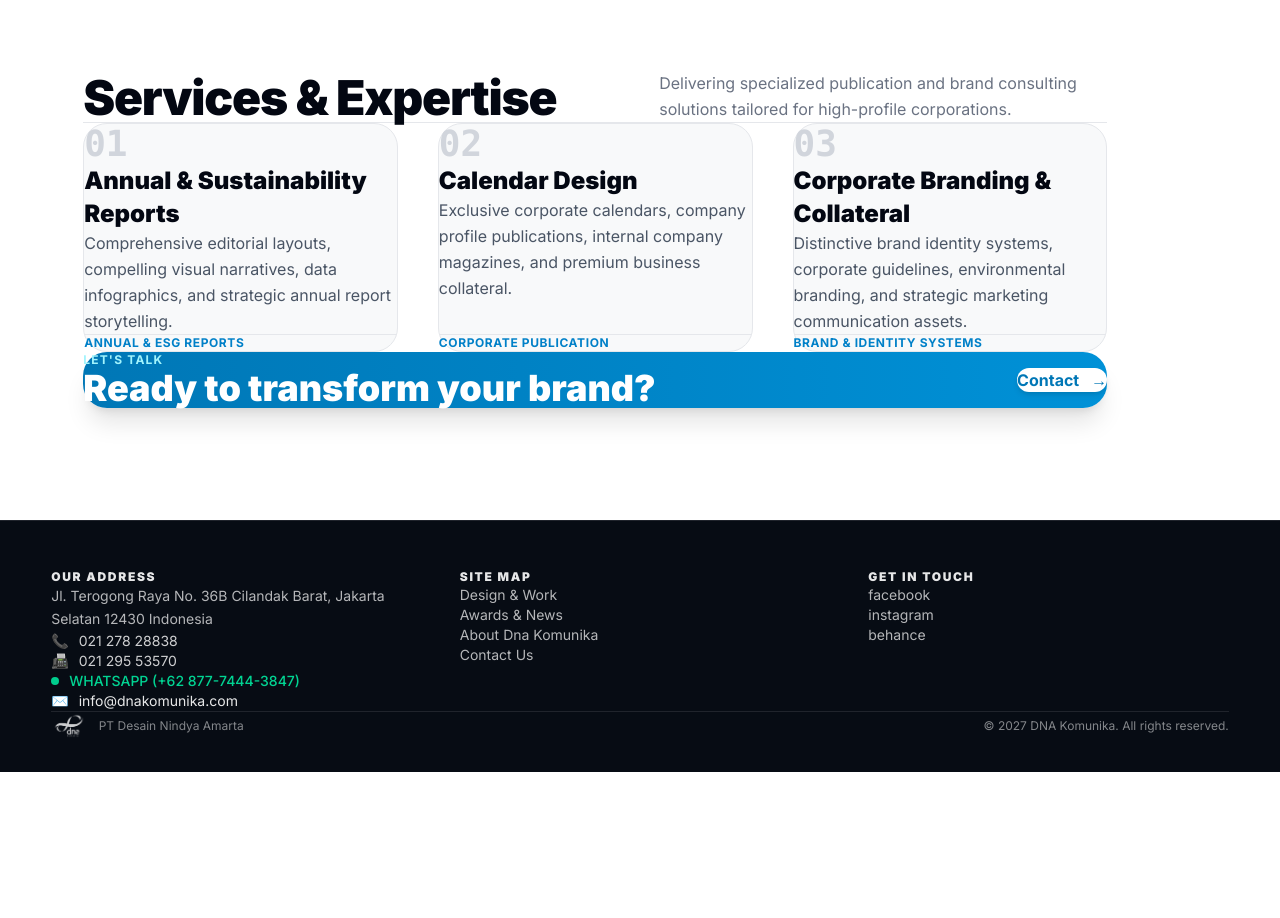
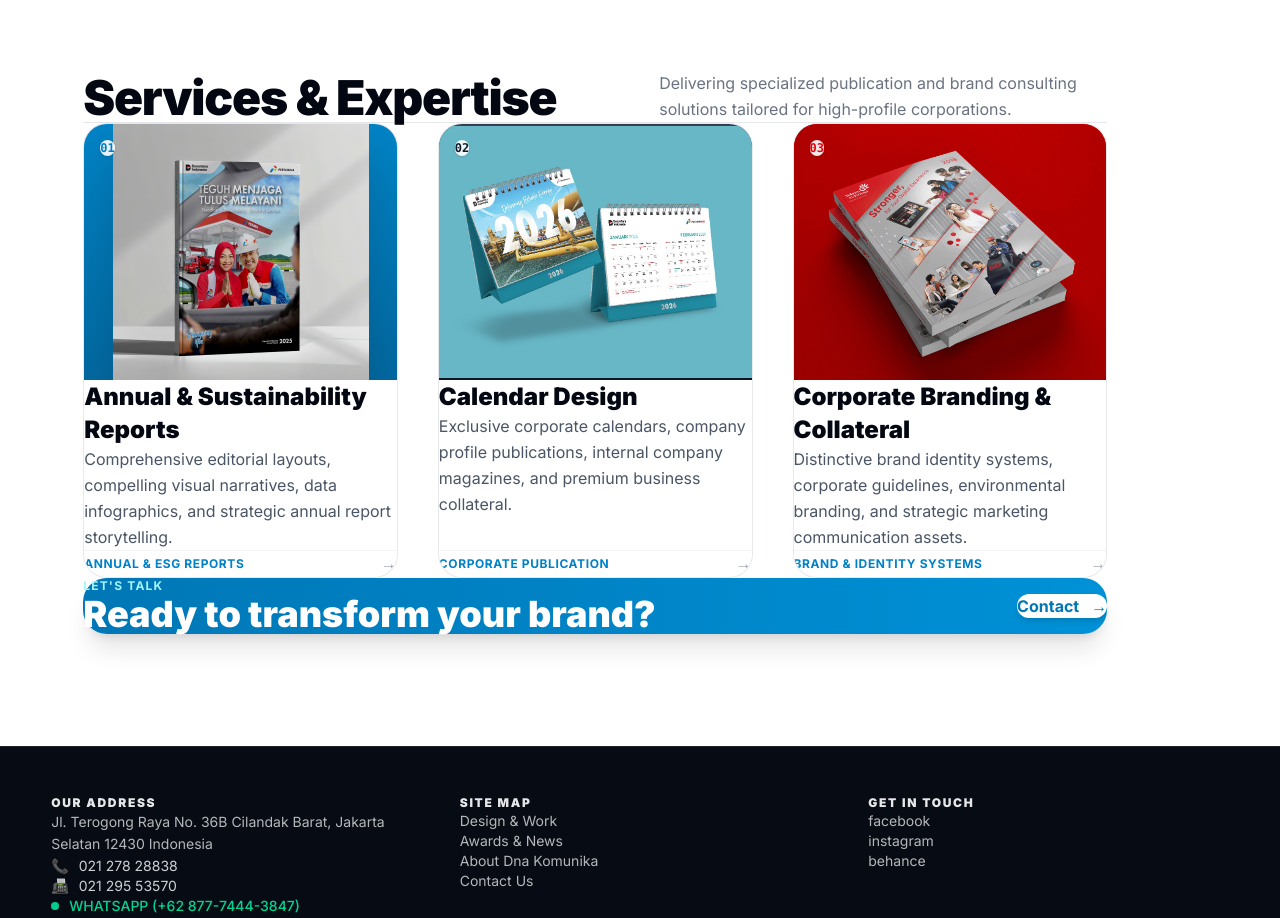
Before and after one commit to SamJinWoo99/DNA-Company-Profile, a Next.js app: page /about in a window 1280 px wide. Shown: the part 1300-2218 px from the top of the page. Before the commit the page ends 2072 px from the top, so only its background shows below. Built offline with nearby package versions, Linux system fonts and the light colour scheme.

Commit message:
Add product mockup images to Services cards distinguishing it from Vision section

```diff
--- a/app/components/AboutHeroMeta.tsx
+++ b/app/components/AboutHeroMeta.tsx
@@ -289,59 +289,101 @@ export default function AboutHeroMeta() {
               </p>
             </div>
 
-            {/* 3 Kartu Layanan Unggulan */}
-            <div className="grid grid-cols-1 md:grid-cols-3 gap-8 sm:gap-10 mb-20">
-              {/* Service 1 */}
-              <div className="bg-[#f8f9fa] border border-gray-200 rounded-3xl p-8 sm:p-10 hover:border-[#0080c8] hover:bg-white hover:shadow-lg transition-all flex flex-col justify-between group">
-                <div>
-                  <span className="text-4xl font-black text-gray-300 group-hover:text-[#0080c8] transition-colors block mb-6 font-mono">
+            {/* 3 Kartu Layanan Unggulan dengan Foto Mockup Produk sesuai Referensi User */}
+            <div className="grid grid-cols-1 md:grid-cols-3 gap-8 sm:gap-10 mb-20 items-stretch">
+              {/* Service 1: Annual & Sustainability Reports */}
+              <div className="bg-[#f8f9fa] border border-gray-200/90 rounded-3xl overflow-hidden hover:border-[#0080c8] hover:shadow-xl hover:-translate-y-1 transition-all duration-300 flex flex-col justify-between group">
+                <div className="relative w-full h-56 sm:h-64 bg-gradient-to-b from-[#0284c7] to-[#0369a1] p-5 flex items-center justify-center overflow-hidden">
+                  <img
+                    src="/about-service-annual-report.png"
+                    alt="Annual & Sustainability Reports"
+                    className="max-h-full max-w-full object-contain drop-shadow-2xl group-hover:scale-105 transition-transform duration-500"
+                  />
+                  <span className="absolute top-4 left-4 text-xs font-mono font-bold px-3 py-1 rounded-full bg-white/90 text-[#0080c8] shadow-sm">
                     01
                   </span>
-                  <h3 className="text-2xl font-black text-gray-950 mb-4 leading-snug">
+                </div>
+                <div className="p-7 sm:p-8 flex flex-col justify-between flex-1 bg-white">
+                  <div>
+                    <h3 className="text-xl sm:text-2xl font-black text-gray-950 mb-3 leading-snug">
                       {t("about.s1_title")}
                     </h3>
                     <p className="text-gray-600 leading-relaxed text-sm sm:text-base">
                       {t("about.s1_desc")}
                     </p>
                   </div>
-                <div className="pt-8 mt-8 border-t border-gray-200 text-xs font-bold text-[#0080c8] uppercase tracking-wider">
+                  <div className="pt-6 mt-6 border-t border-gray-100 flex items-center justify-between">
+                    <span className="text-xs font-bold text-[#0080c8] uppercase tracking-wider">
                       Annual & ESG Reports
+                    </span>
+                    <span className="text-gray-400 group-hover:text-[#0080c8] group-hover:translate-x-1 transition-all font-bold">
+                      →
+                    </span>
+                  </div>
                 </div>
               </div>
 
-              {/* Service 2 */}
-              <div className="bg-[#f8f9fa] border border-gray-200 rounded-3xl p-8 sm:p-10 hover:border-[#0080c8] hover:bg-white hover:shadow-lg transition-all flex flex-col justify-between group">
-                <div>
-                  <span className="text-4xl font-black text-gray-300 group-hover:text-[#0080c8] transition-colors block mb-6 font-mono">
+              {/* Service 2: Calendar Design */}
+              <div className="bg-[#f8f9fa] border border-gray-200/90 rounded-3xl overflow-hidden hover:border-[#0080c8] hover:shadow-xl hover:-translate-y-1 transition-all duration-300 flex flex-col justify-between group">
+                <div className="relative w-full h-56 sm:h-64 bg-gradient-to-b from-gray-700 to-gray-900 p-5 flex items-center justify-center overflow-hidden">
+                  <img
+                    src="/about-service-calendar.png"
+                    alt="Calendar Design"
+                    className="max-h-full max-w-full object-contain drop-shadow-2xl group-hover:scale-105 transition-transform duration-500"
+                  />
+                  <span className="absolute top-4 left-4 text-xs font-mono font-bold px-3 py-1 rounded-full bg-white/90 text-gray-900 shadow-sm">
                     02
                   </span>
-                  <h3 className="text-2xl font-black text-gray-950 mb-4 leading-snug">
+                </div>
+                <div className="p-7 sm:p-8 flex flex-col justify-between flex-1 bg-white">
+                  <div>
+                    <h3 className="text-xl sm:text-2xl font-black text-gray-950 mb-3 leading-snug">
                       {t("about.s2_title")}
                     </h3>
                     <p className="text-gray-600 leading-relaxed text-sm sm:text-base">
                       {t("about.s2_desc")}
                     </p>
                   </div>
-                <div className="pt-8 mt-8 border-t border-gray-200 text-xs font-bold text-[#0080c8] uppercase tracking-wider">
+                  <div className="pt-6 mt-6 border-t border-gray-100 flex items-center justify-between">
+                    <span className="text-xs font-bold text-[#0080c8] uppercase tracking-wider">
                       Corporate Publication
+                    </span>
+                    <span className="text-gray-400 group-hover:text-[#0080c8] group-hover:translate-x-1 transition-all font-bold">
+                      →
+                    </span>
+                  </div>
                 </div>
               </div>
 
-              {/* Service 3 */}
-              <div className="bg-[#f8f9fa] border border-gray-200 rounded-3xl p-8 sm:p-10 hover:border-[#0080c8] hover:bg-white hover:shadow-lg transition-all flex flex-col justify-between group">
-                <div>
-                  <span className="text-4xl font-black text-gray-300 group-hover:text-[#0080c8] transition-colors block mb-6 font-mono">
+              {/* Service 3: Corporate Branding & Collateral */}
+              <div className="bg-[#f8f9fa] border border-gray-200/90 rounded-3xl overflow-hidden hover:border-[#0080c8] hover:shadow-xl hover:-translate-y-1 transition-all duration-300 flex flex-col justify-between group">
+                <div className="relative w-full h-56 sm:h-64 bg-gradient-to-b from-red-600 to-red-800 p-5 flex items-center justify-center overflow-hidden">
+                  <img
+                    src="/about-service-branding.png"
+                    alt="Corporate Branding & Collateral"
+                    className="max-h-full max-w-full object-contain drop-shadow-2xl group-hover:scale-105 transition-transform duration-500"
+                  />
+                  <span className="absolute top-4 left-4 text-xs font-mono font-bold px-3 py-1 rounded-full bg-white/90 text-red-600 shadow-sm">
                     03
                   </span>
-                  <h3 className="text-2xl font-black text-gray-950 mb-4 leading-snug">
+                </div>
+                <div className="p-7 sm:p-8 flex flex-col justify-between flex-1 bg-white">
+                  <div>
+                    <h3 className="text-xl sm:text-2xl font-black text-gray-950 mb-3 leading-snug">
                       {t("about.s3_title")}
                     </h3>
                     <p className="text-gray-600 leading-relaxed text-sm sm:text-base">
                       {t("about.s3_desc")}
                     </p>
                   </div>
-                <div className="pt-8 mt-8 border-t border-gray-200 text-xs font-bold text-[#0080c8] uppercase tracking-wider">
+                  <div className="pt-6 mt-6 border-t border-gray-100 flex items-center justify-between">
+                    <span className="text-xs font-bold text-[#0080c8] uppercase tracking-wider">
                       Brand & Identity Systems
+                    </span>
+                    <span className="text-gray-400 group-hover:text-[#0080c8] group-hover:translate-x-1 transition-all font-bold">
+                      →
+                    </span>
+                  </div>
                 </div>
               </div>
             </div>
```
Lines whose indentation alone changed are shown as unchanged.
